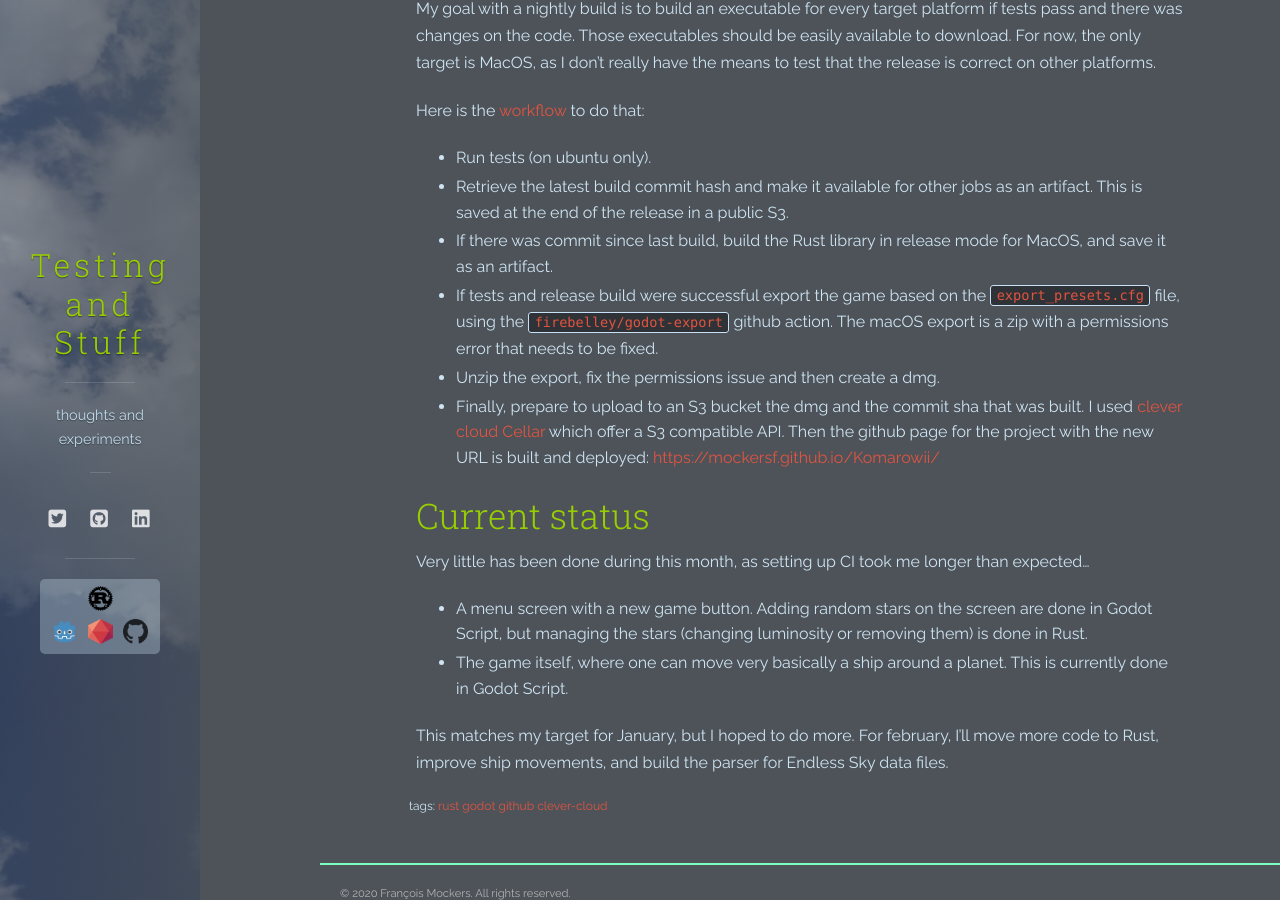
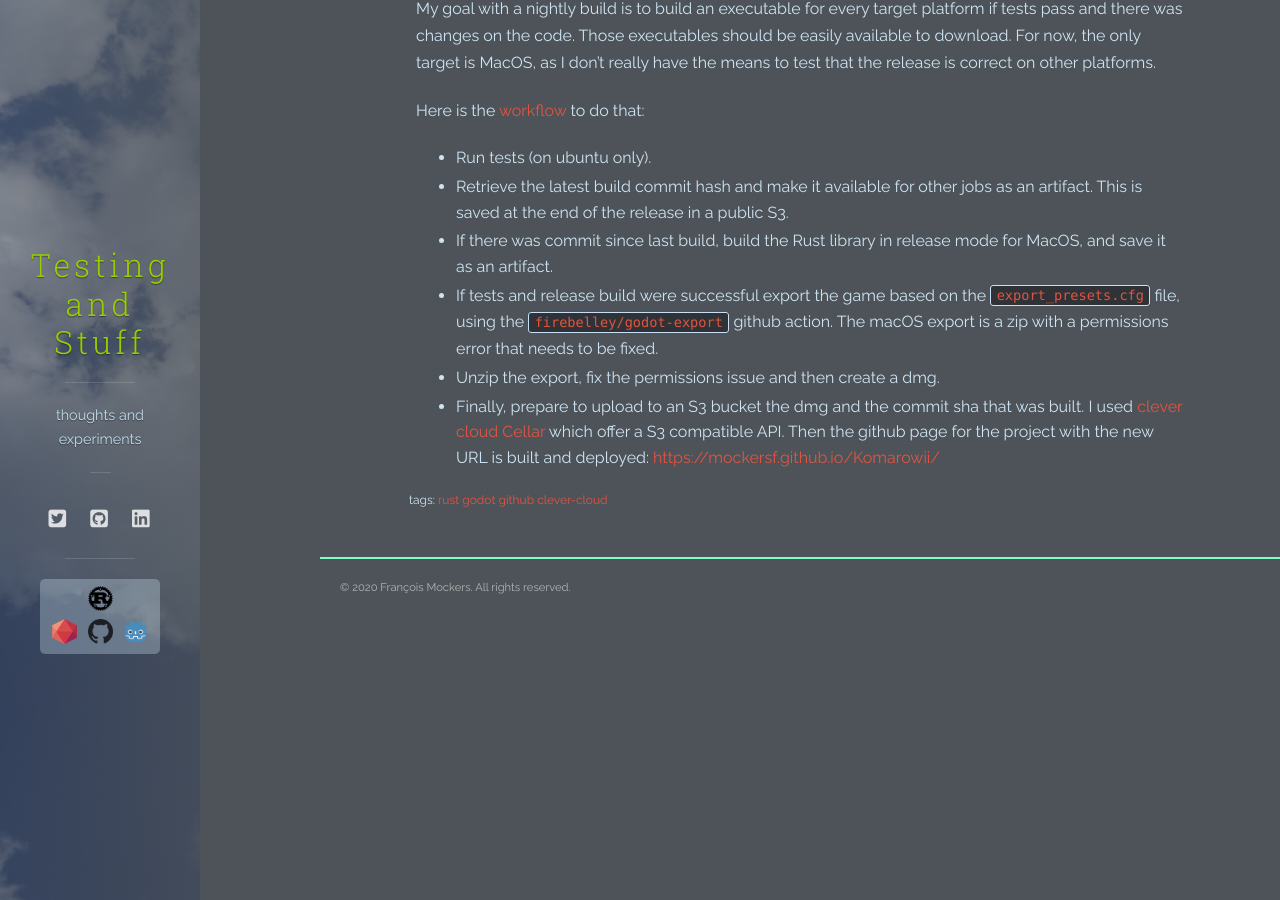
Before and after one commit to mockersf/mockersf.github.io, a Jekyll site: the page built from _posts/2020-02-01-first-steps-godot-rust-ci.md, in a window 1280 px wide and 900 px high, scrolled down 2175 px. Built offline with Jekyll 4.4.1, drawn with Linux system fonts in a browser that asks for light colours; nearby versions of some CDN libraries; some of the changed text lies outside the part shown.

Commit message:
:facepalm: no future for komarowii...

```diff
--- a/_posts/2020-02-01-first-steps-godot-rust-ci.md
+++ b/_posts/2020-02-01-first-steps-godot-rust-ci.md
@@ -93,11 +93,3 @@
 * If tests and release build were successful export the game based on the [`export_presets.cfg`](https://github.com/mockersf/Komarowii/blob/1599988eb8cf41ae1b96bf7561f9f0a953fb9427/export_presets.cfg) file, using the [`firebelley/godot-export`](https://github.com/firebelley/godot-export) github action. The macOS export is a zip with a permissions error that needs to be fixed.
 * Unzip the export, fix the permissions issue and then create a dmg.
 * Finally, prepare to upload to an S3 bucket the dmg and the commit sha that was built. I used [clever cloud Cellar](https://www.clever-cloud.com/doc/addons/cellar/) which offer a S3 compatible API. Then the github page for the project with the new URL is built and deployed: [https://mockersf.github.io/Komarowii/](https://mockersf.github.io/Komarowii/)
-
-## Current status
-
-Very little has been done during this month, as setting up CI took me longer than expected...
-* A menu screen with a new game button. Adding random stars on the screen are done in Godot Script, but managing the stars (changing luminosity or removing them) is done in Rust.
-* The game itself, where one can move very basically a ship around a planet. This is currently done in Godot Script.
-
-This matches my target for January, but I hoped to do more. For february, I'll move more code to Rust, improve ship movements, and build the parser for Endless Sky data files.
```
Also changed, not shown: other parts of _posts/2020-02-01-first-steps-godot-rust-ci.md (+1 -1 lines), _posts/2020-01-13-game-goals-2020.md (deleted, +0 -39 lines).
